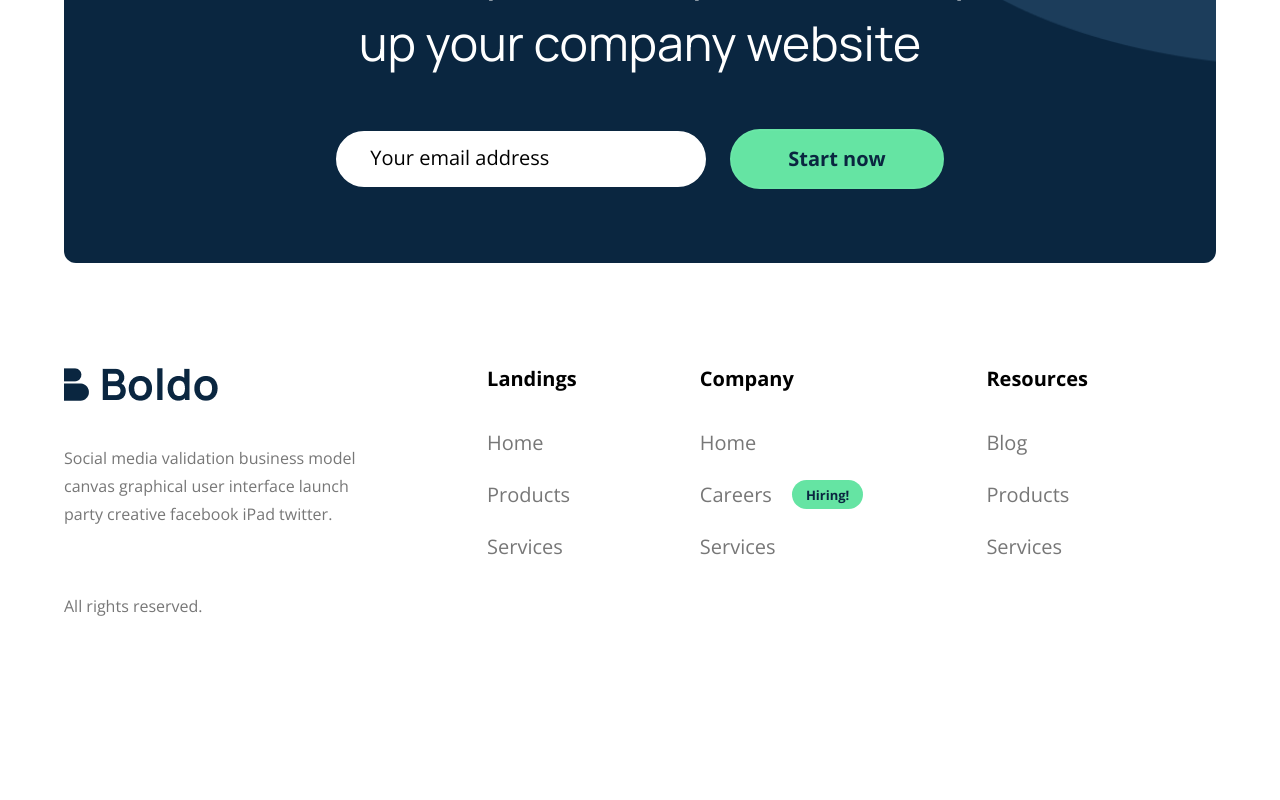
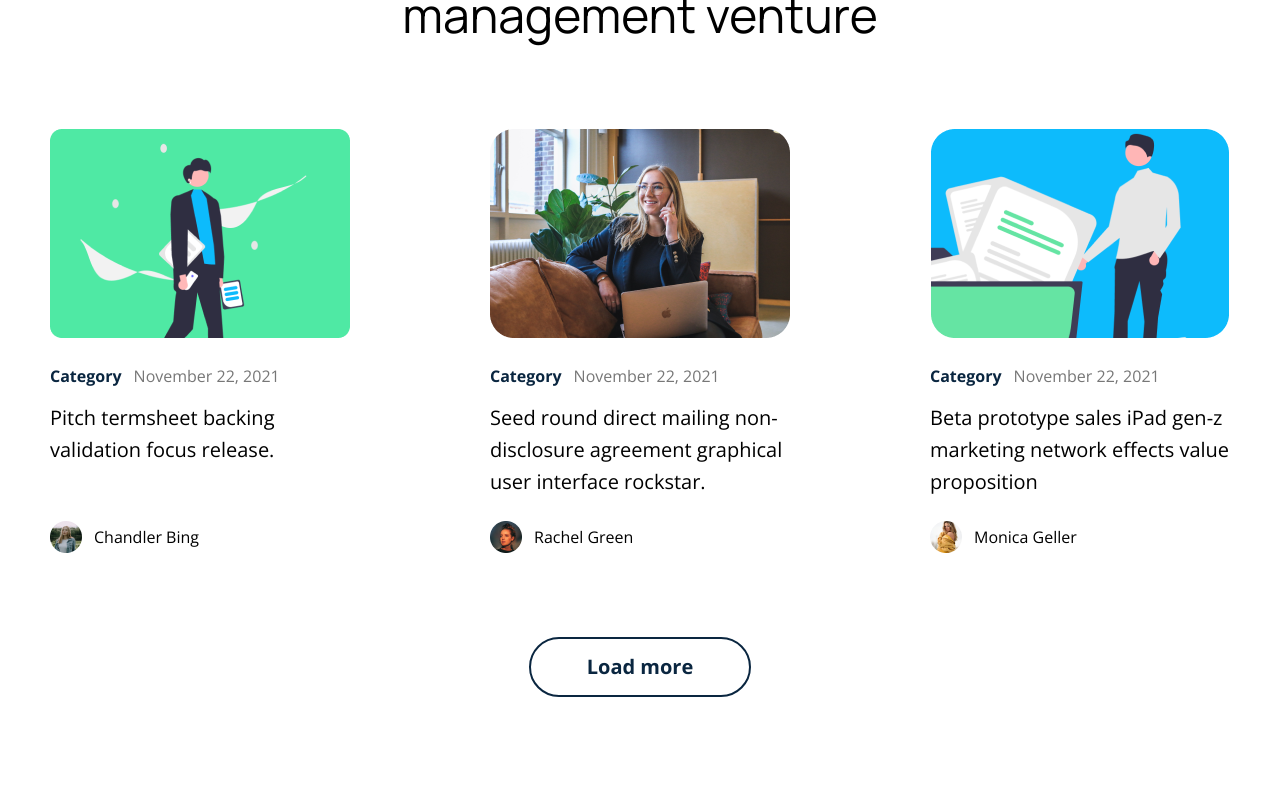
Before and after one commit to Golden-Ogbeka/Boldo-Design-Implementation, a Next.js app: page / in a window 1280 px wide. Shown: the part 3740-4540 px from the top of the page. Before the commit the page ends 4477 px from the top, so only its background shows below. Built offline with nearby package versions, Linux system fonts and the light colour scheme.

Commit message:
blog section

```diff
--- /dev/null
+++ b/components/Homepage/Blog/Blog.tsx
@@ -0,0 +1,44 @@
+import React from 'react';
+import styles from '../../../styles/Services.module.css';
+import BlogCard from './BlogCard';
+import Image1 from '../../../public/images/blog/article-1.png';
+import Image2 from '../../../public/images/blog/article-2.png';
+import Image3 from '../../../public/images/blog/article-3.png';
+import Avatar1 from '../../../public/images/blog/avatar-1.png';
+import Avatar2 from '../../../public/images/blog/avatar-2.png';
+import Avatar3 from '../../../public/images/blog/avatar-3.png';
+import Link from 'next/link';
+
+function Blog() {
+	return (
+		<div className={styles.section1 + ' pb-[124px] justify-around reveal'}>
+			<h2>Our Blog</h2>
+			<p>Value proposition accelerator product management venture</p>
+			<div className='flex flex-row items-center lg:justify-around flex-wrap gap-10 w-full justify-center'>
+				<BlogCard
+					image={Image1}
+					description='Pitch termsheet backing validation focus release.'
+					avatar={Avatar1}
+					avatarName='Chandler Bing'
+				/>
+				<BlogCard
+					image={Image2}
+					description='Seed round direct mailing non-disclosure agreement graphical user interface rockstar.'
+					avatar={Avatar2}
+					avatarName='Rachel Green'
+				/>
+				<BlogCard
+					image={Image3}
+					description='Beta prototype sales iPad gen-z marketing network effects value proposition'
+					avatar={Avatar3}
+					avatarName='Monica Geller'
+				/>
+			</div>
+			<Link href='/blog'>
+				<button className={styles.blogButton}>Load more</button>
+			</Link>
+		</div>
+	);
+}
+
+export default Blog;
--- /dev/null
+++ b/components/Homepage/Blog/BlogCard.tsx
@@ -0,0 +1,37 @@
+import Image, { StaticImageData } from 'next/image';
+import React from 'react';
+import styles from '../../../styles/Services.module.css';
+import ArrowRight from '../../../public/icons/arrow-right-small.png';
+
+function BlogCard({
+	image,
+	title = 'Category',
+	date = 'November 22, 2021',
+	description,
+	avatar,
+	avatarName,
+}: {
+	image: StaticImageData;
+	title?: string;
+	date?: string;
+	description: string;
+	avatar: StaticImageData;
+	avatarName: String;
+}) {
+	return (
+		<div className='flex flex-col max-w-[300px]'>
+			<Image src={image} alt={title} objectFit='contain' />
+			<div className='flex flex-row items-center gap-3 flex-wrap mt-6 mb-3 '>
+				<h3 className={`${styles.blogCardTitle}`}>{title}</h3>
+				<h3 className={styles.blogCardDate}>{date}</h3>
+			</div>
+			<p className={`mb-5 ${styles.blogCardText}`}>{description}</p>
+			<div className='flex flex-row items-center gap-3'>
+				<Image src={avatar} alt='Avatar' />
+				<span>{avatarName}</span>
+			</div>
+		</div>
+	);
+}
+
+export default BlogCard;
--- a/pages/index.tsx
+++ b/pages/index.tsx
@@ -1,5 +1,6 @@
 import type { NextPage } from 'next';
 import React from 'react';
+import Blog from '../components/Homepage/Blog/Blog';
 import HeroSection from '../components/Homepage/HeroSection';
 import Newsletter from '../components/Homepage/Newsletter';
 import Services from '../components/Homepage/Services/Services';
@@ -32,6 +33,7 @@ const Home: NextPage = () => {
 		<>
 			<HeroSection />
 			<Services />
+			<Blog />
 			<Newsletter />
 			<Footer />
 		</>
--- a/styles/Services.module.css
+++ b/styles/Services.module.css
@@ -165,3 +165,77 @@
 	display: flex;
 	align-items: center;
 }
+
+.blogCardTitle {
+	font-family: 'Open Sans';
+	font-style: normal;
+	font-weight: 700;
+	font-size: 16px;
+	line-height: 28px;
+	/* identical to box height, or 175% */
+
+	/* Dark Blue */
+
+	color: #0a2640;
+}
+
+.blogCardDate {
+	font-family: 'Open Sans';
+	font-style: normal;
+	font-weight: 400;
+	font-size: 16px;
+	line-height: 28px;
+	/* identical to box height, or 175% */
+
+	/* Gray */
+
+	color: #777777;
+}
+
+.blogCardText {
+	font-family: 'Open Sans';
+	font-style: normal;
+	font-weight: 400;
+	font-size: 20px;
+	line-height: 32px;
+	/* or 160% */
+
+	color: #000000;
+	height: 99px;
+}
+
+.blogButton {
+	display: flex;
+	flex-direction: row;
+	justify-content: center;
+	align-items: center;
+	padding: 16px 56px;
+	gap: 8px;
+
+	min-width: 219px;
+	height: 60px;
+
+	/* Dark Blue */
+
+	border: 2px solid #0a2640;
+	border-radius: 56px;
+	font-family: 'Open Sans';
+	font-style: normal;
+	font-weight: 700;
+	font-size: 20px;
+	line-height: 28px;
+	/* identical to box height, or 140% */
+
+	display: flex;
+	align-items: center;
+
+	/* Dark Blue */
+
+	color: #0a2640;
+	margin-top: 84px;
+}
+
+.blogButton:hover {
+	color: #fff;
+	background-color: #0a2640;
+}
```
